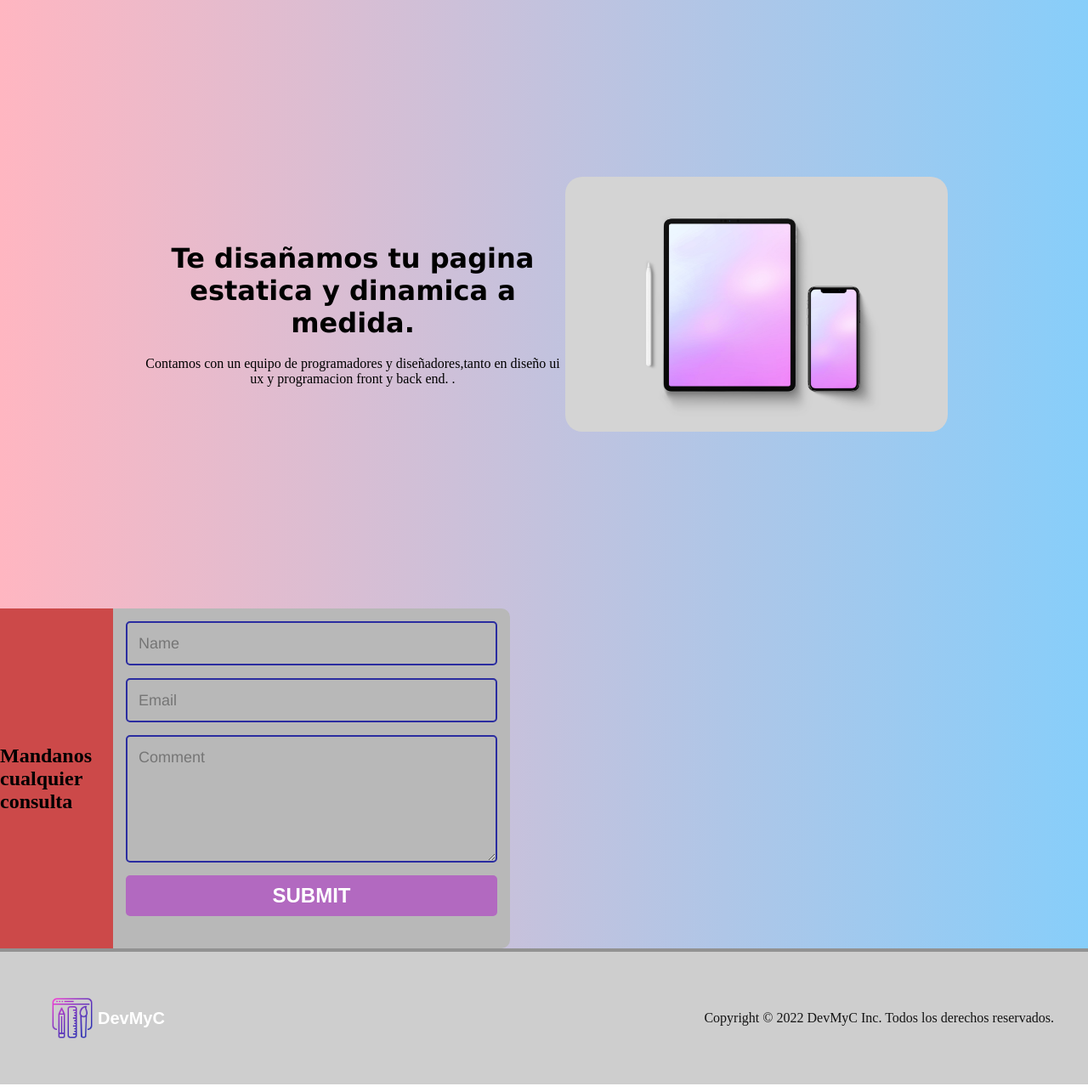
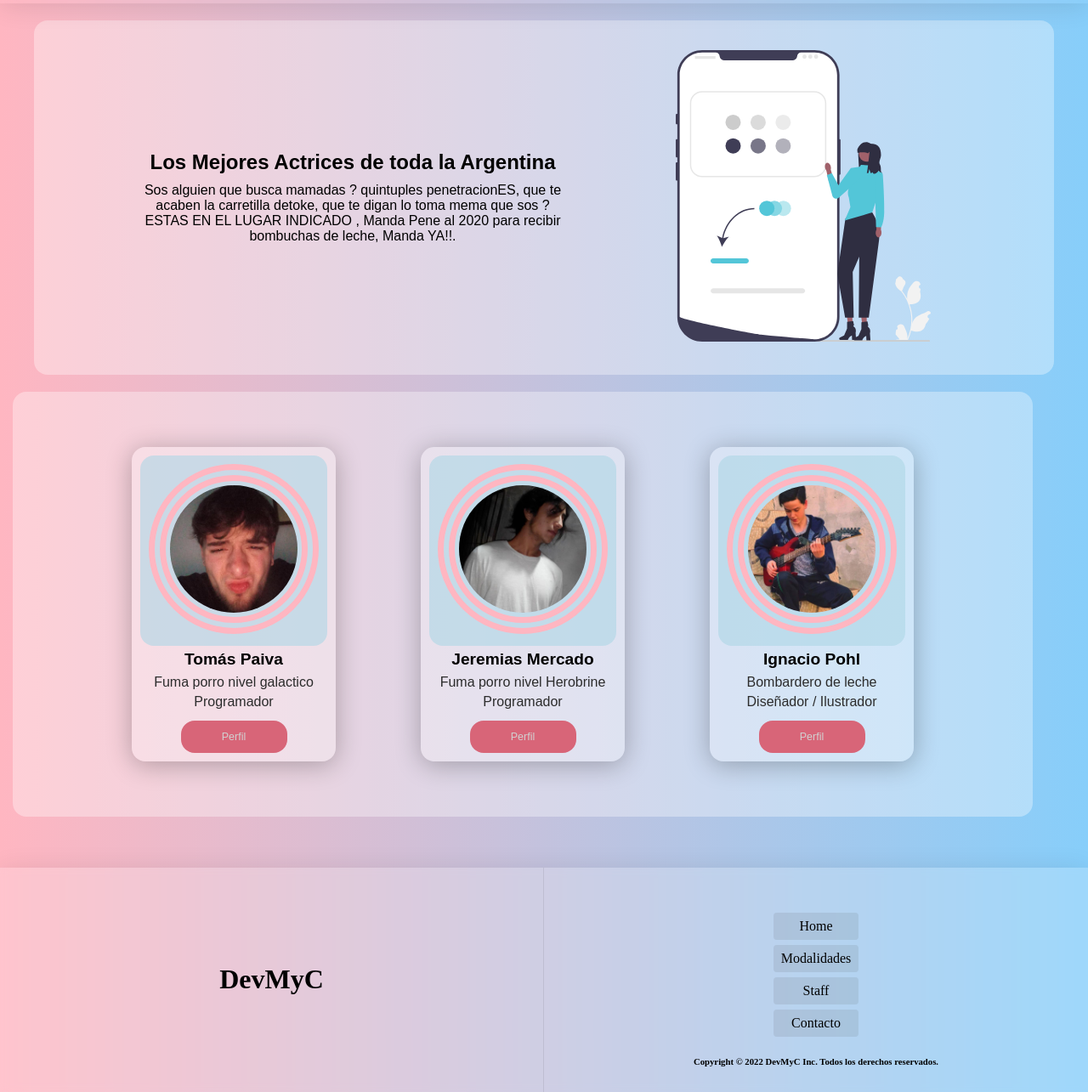
Before and after one commit to Tomas-Geronimo/pagina1.github.io, a plain HTML site: page index.html in a window 1280 px wide. Shown: the part 61-1346 px from the top of the page at 85% size. Drawn offline with Linux system fonts and the light colour scheme.

Commit message:
sdsdsdsd

```diff
--- a/css/precios.css
+++ b/css/precios.css
@@ -145,8 +145,7 @@ body{
 
 
 .card{
-    position: relative;
-  background: white;
+
     margin: 50px ;
     background: rgba(255, 255, 255, 0.2);
     border-radius: 16px;
--- a/css/style.css
+++ b/css/style.css
@@ -3,9 +3,6 @@
     padding: 0;
     box-sizing: border-box;
 }
-
-
-
 
 body{
     background: linear-gradient( 90deg, lightpink 0%, lightskyblue 100%) ;
@@ -17,6 +14,11 @@ body{
     display: flex;
     justify-content: space-between;
     align-items: center;
+    background: rgba(255, 255, 255, 0.04);
+
+    box-shadow: 0 4px 30px rgba(0, 0, 0, 0.1);
+    backdrop-filter: blur(9.4px);
+    -webkit-backdrop-filter: blur(9.4px);
 
 }
 
@@ -53,7 +55,7 @@ body{
     font-size: 0.9em;
     font-weight: 600;
     font-family: sans-serif;
-    color: rgb(250, 250, 250);
+    color: rgb(0, 0, 0);
     list-style: none;
     text-decoration: none;
 }
@@ -65,84 +67,25 @@ body{
 
 .btn-sin-in {
     display: inline-block;
-    width: 100px;
+    font-family: sans-serif;
+    font-size: 12.5px;
+    width: 125px;
     height: 40px;
     border: none;
-    background: #cece;
+    background: #d86578 ;
     border-radius: 16px;
-}
-
-.btn-sin-in a {
-    text-decoration: none;
-    color: rgb(61, 61, 61);
-}
-
-/*---MAIN------MAIN------MAIN------MAIN------MAIN------MAIN---*/
-
-#main{
-
-    display: flex;
-    width: 100%;
-    height: 89vh;
-    flex-wrap: wrap;
-}
-
-.contenedor{
-    margin: 10px;
-    text-align: center;
-    overflow: hidden;
-    flex-wrap: wrap;
-    width: 100%;
-    height: 450;
-    display: flex;
-    justify-content: center;
-    align-items: center;
+    border: none;
+    transition: 0.3s;
 }
 
 
 
-.contenedor  .info{
 
 
-    height: 150px;
-    width: 500px;
-    display: flex;
-    flex-direction: column;
-    align-items: center;
+.btn-sin-in a {
+    text-decoration: none;
+    color: rgb(209, 209, 209);
 }
-
-.contenedor  .info h1{
-    font-family: 'Lucida Sans', 'Lucida Sans Regular', 'Lucida Grande', 'Lucida Sans Unicode', Geneva, Verdana, sans-serif;
-    padding-left: 5px;
-    padding-right: 5px;
-    padding-bottom: 20px;
-}
-
-.contenedor  .info p{
-    padding-left: 5px;
-    padding-right: 5px;
-}
-
-.contenedor .img img {
-    border-radius: 20px;
-    flex-wrap: wrap;
-    overflow: hidden;
-    object-fit: cover;
-    height: 300px;
-}
-
-#footer{
-    width: 100%;
-    height: 20vh;
-    padding: 40px;
-    display: flex;
-    justify-content: space-between;
-    align-items: center;
-    background:rgb(206, 206, 206);
-    border-top:4px solid rgba(0, 0, 0, 0.295) ;
-    color: rgb(19, 19, 19);
-}
-
 
 @media only screen and (max-width:915px) {
 
@@ -163,95 +106,245 @@ body{
     }
 
 
-    #footer{
 
-        padding: 5px;
+ }
+
+ /*---MAIN------MAIN------MAIN------MAIN------MAIN------MAIN---*/
+
+                            /*hero*/
+
+
+
+#hero{
+    margin: 20px auto;
+    max-width: 1200px;
+    padding: 15px;
+    background: rgba(255, 255, 255, 0.336);
+
+    display: flex;
+    justify-content: space-evenly;
+    align-items: center;
+    overflow: hidden;
+    flex-wrap: wrap;
+
+    border-radius:16px;
+}
+
+
+#hero .text-hero{
+   display: flex;
+    flex-direction: column;
+   width: 500px;
+}
+
+#hero .text-hero h1{
+    padding-bottom: 10px;
+    text-align: center;
+    font-family: sans-serif;
+}
+
+#hero .text-hero p{
+    text-align: center;
+    font-family: sans-serif;
+
+}
+
+#hero .img-hero{
+    display: inline-block;
+    margin: 20px;
+    flex-wrap: wrap;
+   flex-basis: 2;
+}
+
+#hero .img-hero img{
+    width: 300px;
+   object-fit: cover;
+}
+
+
+@media only screen and (max-width:915px){
+    #hero{
+        flex-direction: column-reverse;
+        margin: 15px;
     }
 
-    #footer .logo{
-        margin:10px;
+    #hero .text-hero {
+        display: flex;
+        flex-direction: column;
+        width: 300px;
     }
 
-    #footer .logo h1 {
-        font-size: 15px;
-
+    #hero .text-hero h1{
+        text-align: center;
+        font-family: sans-serif;
     }
 
-    #footer .logo  img{
-
-        width: 30px;
-    }
-    #footer p {
+    #hero .text-hero p{
+        text-align: center;
+        font-family: sans-serif;
         font-size: 15px;
     }
- }
 
-#contac-form{
+
+}
+
+#about{
+    margin: 15px;
+    max-width: 1200px;
+    padding: 15px;
+    background: rgba(255, 255, 255, 0.336);
+
     display: flex;
     justify-content: space-evenly;
-    max-width: 600px;
-    height: 400px;
-    border-radius: 10px;
-    background-color: rgb(184, 184, 184);
-    width: 100%;
+    align-items: center;
+    overflow: hidden;
+    flex-wrap: wrap;
+
+    border-radius:16px;
 }
 
-.info-form{
-    background-color: #CC4949;
+.about-container{
+    flex-wrap: wrap;
     display: flex;
+    justify-content: space-evenly;
+    align-items: center;
+}
+
+.img-perfil{
+    border-radius: 16px;
+    padding: 10px;
+    background-color: rgba(173, 216, 230, 0.6);
+}
+
+.img-perfil img{
+
+    padding: 5px;
+    border-radius: 50%;
+    border: 20px double lightpink;
+    width: 200px;
+}
+
+.card{
+    margin: 50px ;
+    padding: 10px;
+    border-radius: 16px;
+    background: rgba(255, 255, 255, 0.267);
+    box-shadow: 0 4px 30px rgba(0, 0, 0, 0.274);
+    width: 240px;
+    height: 370px;
+    display: flex;
+    flex-direction: column;
     justify-content: center;
     align-items: center;
-    width:600px;
-    flex-wrap: wrap;
+
+    border-radius: 16px;
 }
 
-.form {
+.card h1{
+    padding: 5px 0px ;
+    font-family: sans-serif;
+    font-size: 1.2em;
+}
 
-    flex-wrap: wrap;
-    flex-basis: 2000px;
+.card p{
+    padding-top: 2.5px;
+    padding-bottom: 2.5px;
+    text-align: center;
+    font-family: sans-serif;
 
 
-    padding: 15px;
+    color: rgb(44, 44, 44);
+
 }
 
-.feedback-input {
-  color:rgb(255, 255, 255);
-  font-family: Helvetica, Arial, sans-serif;
-  font-weight:500;
-  font-size: 18px;
-  border-radius: 5px;
-  line-height: 22px;
-  background-color: transparent;
-  border:2px solid #2a2ca0;
-  transition: all 0.3s;
-  padding: 13px;
-  margin-bottom: 15px;
-  width:100%;
-  box-sizing: border-box;
-  outline:0;
+.perfil-btn{
+    margin-top: 10px;
+    display: inline-block;
+    font-family: sans-serif;
+    font-size: 12.5px;
+    width: 125px;
+    height: 40px;
+    border: none;
+    background: #d86578 ;
+    border-radius: 16px;
+    border: none;
+    transition: 0.3s;
 }
 
-.feedback-input:focus { border:2px solid #2a2ca0; }
-
-textarea {
-  height: 150px;
-  line-height: 150%;
-  resize:vertical;
+.perfil-btn a {
+    text-decoration: none;
+    color: rgb(209, 209, 209);
 }
 
-[type="submit"] {
-  font-family: 'Montserrat', Arial, Helvetica, sans-serif;
-  width: 100%;
-  background:#b269c0;
-  border-radius:5px;
-  border:0;
-  cursor:pointer;
-  color:white;
-  font-size:24px;
-  padding-top:10px;
-  padding-bottom:10px;
-  transition: all 0.3s;
-  margin-top:-4px;
-  font-weight:700;
+footer{
+    margin-top: 60px;
+    display: grid;
+    grid-template-columns: 2fr 2fr;
+    background: rgba(255, 255, 255, 0.2);
+    box-shadow: 0 4px 30px rgba(0, 0, 0, 0.1);
+    backdrop-filter: blur(5px);
+    -webkit-backdrop-filter: blur(5px);
 }
-[type="submit"]:hover { background:#CC4949; }
+
+
+.f-box1{
+    border-right: 1px solid rgba(0, 0, 0, 0.082);
+    display: flex;
+    flex-direction: column;
+    justify-content: center;
+    align-items: center;
+    padding: 30px;
+
+}
+
+.f-box2{
+    display: flex;
+    flex-direction: column;
+    justify-content: center;
+    align-items: center;
+    padding: 30px;
+
+    padding: 30px;
+}
+
+
+.logofooter{
+    font-size: 1em;
+}
+
+
+.f-nav{
+    margin: 10px;
+    padding: 10px;
+
+
+}
+
+.f-nav ul{
+
+
+    list-style: none;
+    padding: 3px;
+    display: flex;
+    flex-direction: column;
+    justify-content: flex-end;
+    align-items: center;
+
+}
+
+.f-nav ul li{
+    text-align: center;
+    width: 100px;
+    padding: 7px;
+    background-color: rgba(80, 80, 80, 0.116);
+    border-radius: 4px;
+}
+
+
+.f-nav ul li a {
+
+    text-decoration: none;
+    color: rgb(0, 0, 0);
+
+
+}
--- a/index.html
+++ b/index.html
@@ -3,17 +3,22 @@
 <head>
     <meta charset="UTF-8">
     <meta http-equiv="X-UA-Compatible" content="IE=edge">
+    <meta name="author" content="Tomás Gerómimo Paiva" />
+    <meta name="description" content="Servicio de mantenimiento y venta de paginas web estaticas y dinamicas modernas"/>
+    <meta name="keywords" content="Web, website, buy, comprar, frontend, backend, websites, html, css, javascript"/>
+    <meta name="copyright" content="Tomás Gerómimo Paiva" />
+    <meta name="robots" content="index"/>
+    <meta http-equiv="cache-control" content="no-cache"/>
+    <meta http-equiv="expires" content="43200"/>
     <meta name="viewport" content="width=device-width, initial-scale=1.0">
     <link href="https://fonts.googleapis.com/css2?family=Press+Start+2P&family=Silkscreen&display=swap" rel="stylesheet">
     <link href="https://fonts.googleapis.com/css2?family=Press+Start+2P&display=swap" rel="stylesheet">
-    <link rel="import" href="img/descarga.jpg">
+    <link rel="icon" href="img/web-design.ico">
     <link rel="stylesheet" href="css/style.css">
-    <title>Document</title>
+    <title>DevMyC | Pide tu pagína web</title>
 </head>
 <body>
-
     <header id="header">
-
         <div class="logo"> <img src="img/web-design.png" alt=""><h1>DevMyC</h1></div>
 
         <nav>
@@ -26,40 +31,66 @@
             </ul>
             <div class="menu"><img src="img/bars.png" alt=""></div>
         </nav>
-
-
-
     </header>
 
-    <main id="main">
-        <div class="contenedor">
-                <div class="info">
-                    <h1>Te disañamos tu pagina estatica y dinamica a medida.</h1>
-                    <p>Contamos con un equipo de programadores y diseñadores,tanto en diseño ui ux y programacion front y back end. .</p>
-                </div>
-                <div class="img"> <img src="img/smartphone.jpg" alt=""></div>
+    <section id="hero">
+        <div class="text-hero">
+                <h1>Los Mejores Actrices de toda la Argentina</h1>
+                <p>Sos alguien que busca mamadas ? quintuples penetracionES, que te acaben la carretilla detoke, que te digan lo toma mema que sos ? ESTAS EN EL LUGAR INDICADO , Manda Pene al 2020 para recibir bombuchas de leche, Manda YA!!.</p>
         </div>
+        <div class="img-hero">
+            <img src="editable.svg" alt="" >
+        </div>
+    </section>
 
-    </main>
-    <section id="contac-form">
+    <section id="about">
+        <div class="about-container">
+            <div class="card">
+                <div class="img-perfil"><img src="img/tomasito.jpg" alt=""></div>
+                <h1>Tomás Paiva</h1>
+                <p>Fuma porro nivel galactico</p>
+                <p>Programador</p>
+                <button class="perfil-btn"><a href="https://www.instagram.com/geroni.tomas/">Perfil</a></button>
+            </div>
+            <div class="card">
+                <div class="img-perfil"><img src="img/jeresito.jpg" alt=""></div>
+                <h1>Jeremias Mercado</h1>
+                <p>Fuma porro nivel Herobrine</p>
+                <p>Programador</p>
+                <button class="perfil-btn"><a href="https://www.instagram.com/jere_mercado232/">Perfil</a></button>
+            </div>
+            <div class="card">
+                <div class="img-perfil"><img src="img/nachito.jpg" alt=""></div>
+                <h1>Ignacio Pohl</h1>
+                <p>Bombardero de leche</p>
+                <p>Diseñador / Ilustrador</p>
+                <button class="perfil-btn"><a href="https://www.instagram.com/nachitopa11/">Perfil</a></button>
+            </div>
+    </div>
+    </section>
 
-        <div class="info-form">
-            <h1>Mandanos cualquier consulta</h1>
+    <footer>
+
+        <div class="f-box1">
+        <div class="logofooter"><h1>DevMyC</h1></div>
         </div>
-
-        <div class="form">
-            <form>
-                <input name="name" type="text" class="feedback-input" placeholder="Name" />
-                <input name="email" type="text" class="feedback-input" placeholder="Email" />
-                <textarea name="text" class="feedback-input" placeholder="Comment"></textarea>
-                <input type="submit" value="SUBMIT"/>
-              </form>
-            </div>
-    </section>
-    <footer id="footer">
-        <div class="logo"> <img src="web-design.png" alt=""><h1>DevMyC</h1></div>
-        <p>Copyright © 2022 DevMyC Inc. Todos los derechos reservados.</p>
+        <div class="f-box2">
+        <div class="f-nav">
+            <ul>
+            <li><a href="index.html">Home</a></li>
+        </ul>
+        <ul>
+            <li><a href="precios.html">Modalidades</a></li>
+        </ul>
+        <ul>
+            <li><a href="">Staff</a></li>
+        </ul>
+        <ul>
+            <li><a href="">Contacto</a></li>
+        </ul>
+        </div>
+        <div class="copyright"><h6>Copyright © 2022 DevMyC Inc. Todos los derechos reservados.</h6></div>
+         </div>
     </footer>
-
 </body>
 </html>
```
Also changed, not shown: img/jeresito.jpg (added), img/nachito.jpg (added), img/tomasito.jpg (added), img/web-design.ico (added).
